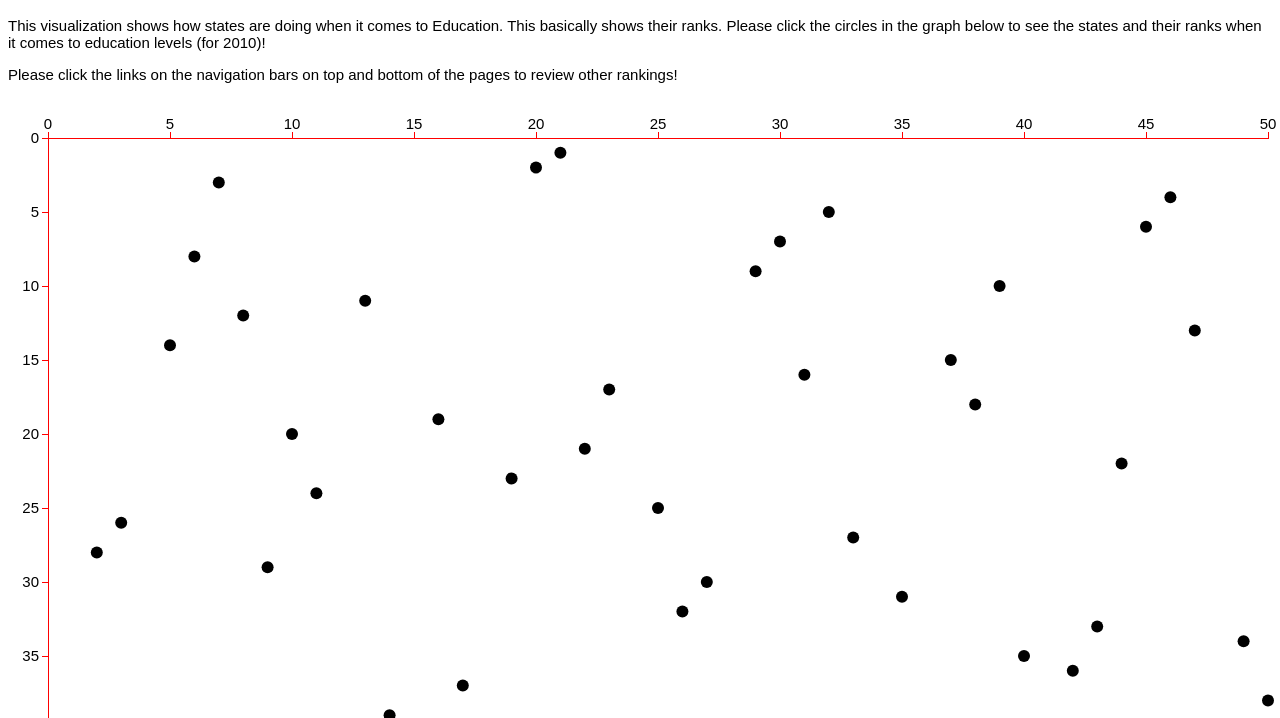
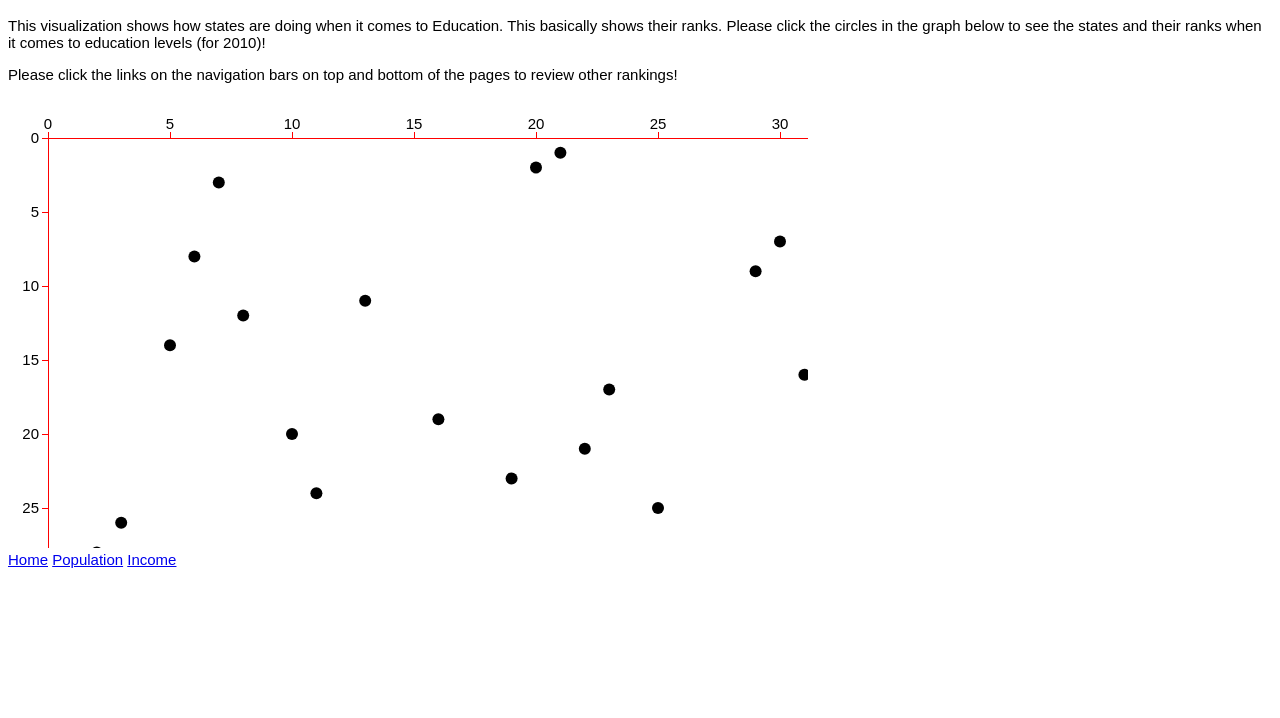
Before and after one commit to RajeevChandramana/CS498DV, a plain HTML site: page Education_Rankings_Page.html in a window 1280 px wide. Shown: the part 82-800 px from the top of the page. Drawn offline with nearby package versions, Linux system fonts and the light colour scheme.

Commit message:
Update Education_Rankings_Page.html

```diff
--- a/Education_Rankings_Page.html
+++ b/Education_Rankings_Page.html
@@ -51,8 +51,10 @@
           radius = 6;
 
       var svg = d3.select("body").append("svg").attr({
-        width: w,
-        height: h
+        //width: w,
+        //height: h
+	width: 800,
+        height: 450
       });
 
       var dataset = [
```
